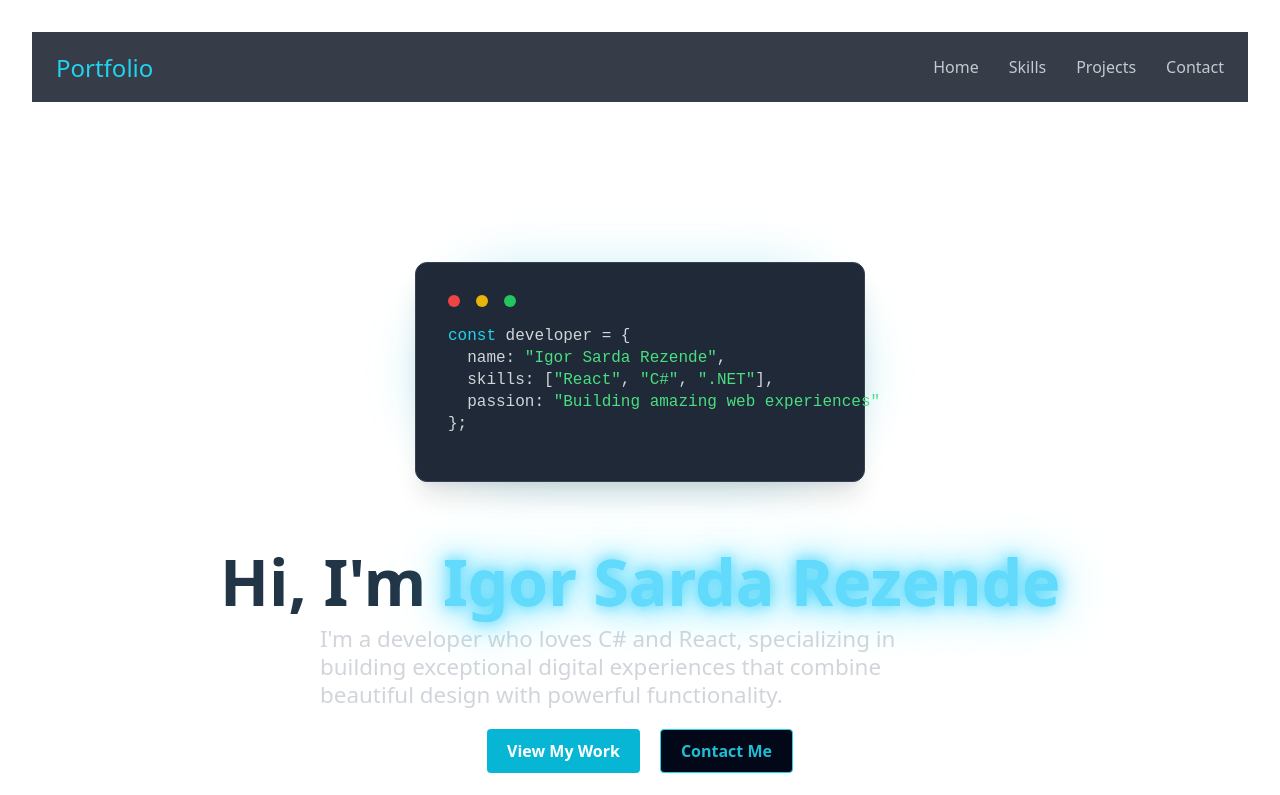
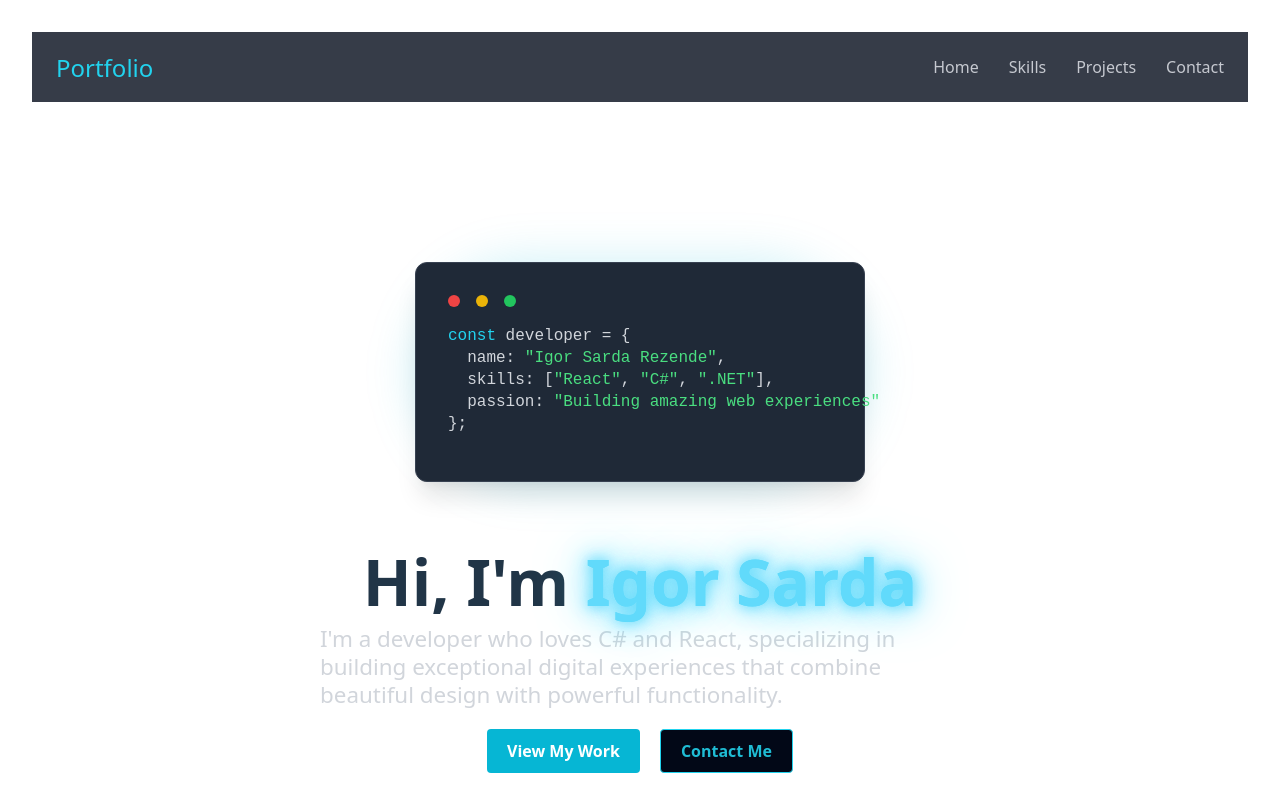
Before and after one commit to luckdiamond0/Portfolio, a React (Vite) app: page / in a window 1280 px wide. Shown: the top 795 px of the page. Built offline with nearby package versions, Linux system fonts and the light colour scheme.

Commit message:
Update name display in App component

```diff
--- a/src/App.jsx
+++ b/src/App.jsx
@@ -45,7 +45,7 @@ function App() {
         >
           Hi, I'm{" "}
           <span className="text-primary relative">
-            Igor Sarda Rezende
+            Igor Sarda
             <span className="absolute inset-0 bg-cyan-400/20 blur-xl -z-10"></span>
           </span>
         </motion.h1>
```
